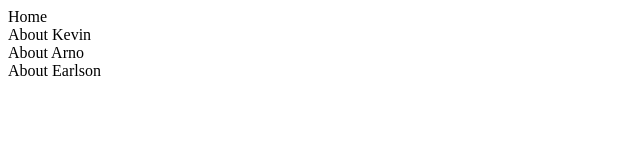
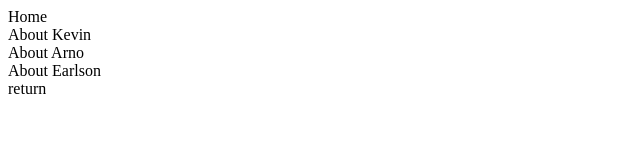
Before and after one commit to arnodefillet/test-teamwork, a plain HTML site: page index.html in a window 1280 px wide. Shown: the full height of the page, 0-640 px from the left. Drawn offline with Linux system fonts and the light colour scheme.

Commit message:
Add return-div

```diff
--- a/index.html
+++ b/index.html
@@ -10,5 +10,6 @@
     <div>About Kevin</div>
     <div>About Arno</div>
     <div>About Earlson</div>
+    <div>return</div>
   </body>
 </html>
```
